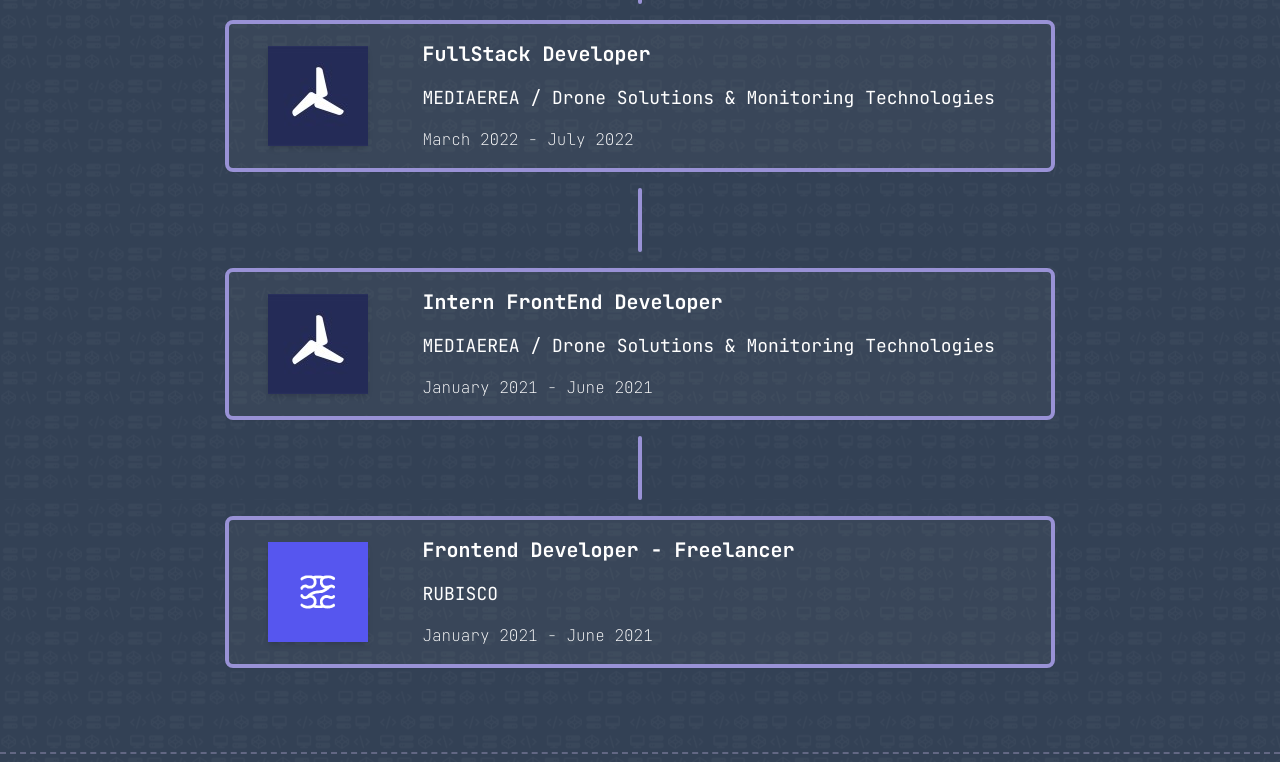
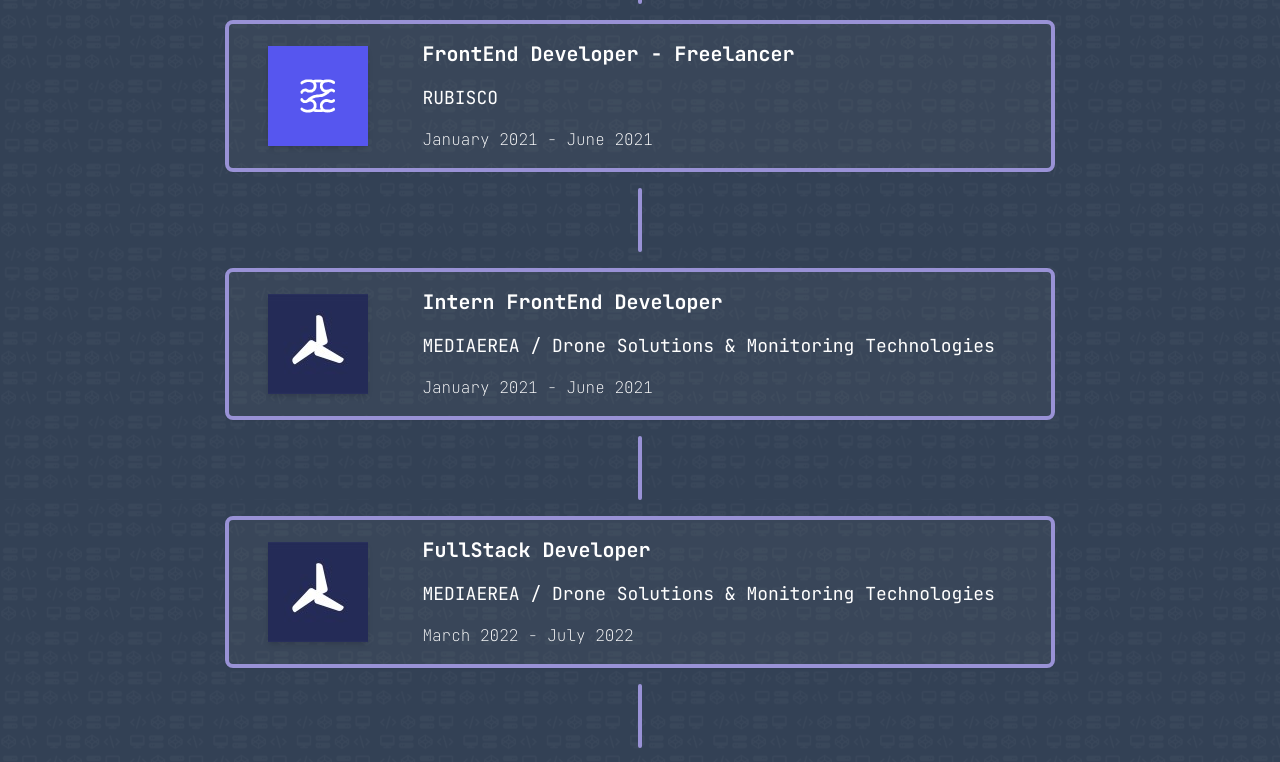
Before and after one commit to Lelmats/PortfolioWeb_React, a React (Vite) app: page / in a window 1280 px wide. Shown: the part 1820-2582 px from the top of the page. Built offline with nearby package versions, Linux system fonts and the light colour scheme; what taos would draw is missing.

Commit message:
Added a jobExp

```diff
--- a/src/App.tsx
+++ b/src/App.tsx
@@ -94,9 +94,9 @@
           <div className="text-center mb-5">
             <CardExperience
             title={t('jobTitle_1')}
-            company='MEDIAEREA / Drone Solutions & Monitoring Technologies'
+            company='RUBISCO'
             date={t('jobDate_1')}
-            imgPath='img/MAIcon.jpeg'
+            imgPath='img/Rubisco.png'
             />
             <CardExperience
             title={t('jobTitle_2')}
@@ -106,9 +106,15 @@
             />
             <CardExperience
             title={t('jobTitle_3')}
-            company='RUBISCO'
+            company='MEDIAEREA / Drone Solutions & Monitoring Technologies'
             date={t('jobDate_3')}
-            imgPath='img/Rubisco.png'
+            imgPath='img/MAIcon.jpeg'
+            />
+            <CardExperience
+            title={t('jobTitle_4')}
+            company='N/A'
+            date={t('jobDate_4')}
+            imgPath='img/smileFace.svg'
             />
           </div>
         </div>
--- a/src/assets/i18next/About/en.json
+++ b/src/assets/i18next/About/en.json
@@ -5,21 +5,24 @@
 	"softFull" : "A Software / Fullstack Developer",
 	"aboutme" : "About Me",
 	"aboutmeDes" : "I'm a Software Developer, with a strong background in Front-End development and some experience in Back-End, also experience in game development with Unity , Currently I'm deepening my knowledge in data structures and constantly sharpening my skills. I have a passion for learning new technologies, and I am committed to continuous improvement!(: 🚀.",
-	"techTools" : "Technologies & Tools",
-	"techToolsDes" : "The ones i am more confortable with:",
 	"experience" : "Experience",
 	"projectsmore" : "Projects & More",
 	"gameDev" : "Game Development",
 	"Hello!": "Hello!",
 	"About Me": "About Me",
+	"techTools" : "Technologies & Tools",
+	"techToolsDes" : "The ones i am more confortable with:",
+
 	"Experience": "Experience",
 
-	"jobTitle_1": "FullStack Developer",
-	"jobDate_1": "March 2022 - July 2022",
+	"jobTitle_1": "FrontEnd Developer - Freelancer",
+	"jobDate_1": "January 2021 - June 2021",
 	"jobTitle_2": "Intern FrontEnd Developer",
 	"jobDate_2": "January 2021 - June 2021",
-	"jobTitle_3": "Frontend Developer - Freelancer",
-	"jobDate_3": "January 2021 - June 2021",
+	"jobTitle_3": "FullStack Developer",
+	"jobDate_3": "March 2022 - July 2022",
+	"jobTitle_4": "FullStack Developer - Freelancer",
+	"jobDate_4": "August 2022 - Present",
 
 	"Projects": "Projects",
 
--- a/src/assets/i18next/About/es.json
+++ b/src/assets/i18next/About/es.json
@@ -5,21 +5,24 @@
 	"softFull" : "Desarrollador de Software / Fullstack",
 	"aboutme" : "Sobre mí",
 	"aboutmeDes" : "Con gusto al desarrollo de software, con experiencia en desarrollo Front-End y algo de experiencia en Back-End, además de haber manejado el desarrollo de videojuegos con el motor Unity. Actualmente estoy profundizando mis conocimientos en estructuras de datos y mejorando constantemente mis habilidades. Tengo pasión por aprender nuevas tecnologías y estoy comprometido con la mejora continua!(: 🚀.",
-	"techTools" : "Tecnologías y Herramientas",
-	"techToolsDes" : "Con las que me siento más cómodo utilizando:",
 	"experience" : "Experiencia",
 	"projectsmore" : "Proyectos",
 	"gameDev" : "Desarrollo VideoJuegos",
 	"Hello!": "¡Hola!",
 	"About Me": "Sobre mí",
+	"techTools" : "Tecnologías y Herramientas",
+	"techToolsDes" : "Con las que me siento más cómodo utilizando:",
+
 	"Experience": "Experiencia",
 
 	"jobTitle_1": "Desarrollador FullStack",
 	"jobDate_1": "Marzo 2022 - Julio 2022",
 	"jobTitle_2": "Prácticas Desarrollador FrontEnd",
 	"jobDate_2": "Enero 2021 - Junio 2021",
-	"jobTitle_3": "Desarrollador Frontend - Freelancer",
+	"jobTitle_3": "Desarrollador FrontEnd - Freelancer",
 	"jobDate_3": "Enero 2021 - Junio 2021",
+	"jobTitle_4": "Desarrollador FullStack - Freelancer",
+	"jobDate_4": "Agosto 2022 - Presente",
 
 	"Projects": "Proyectos",
 
```
